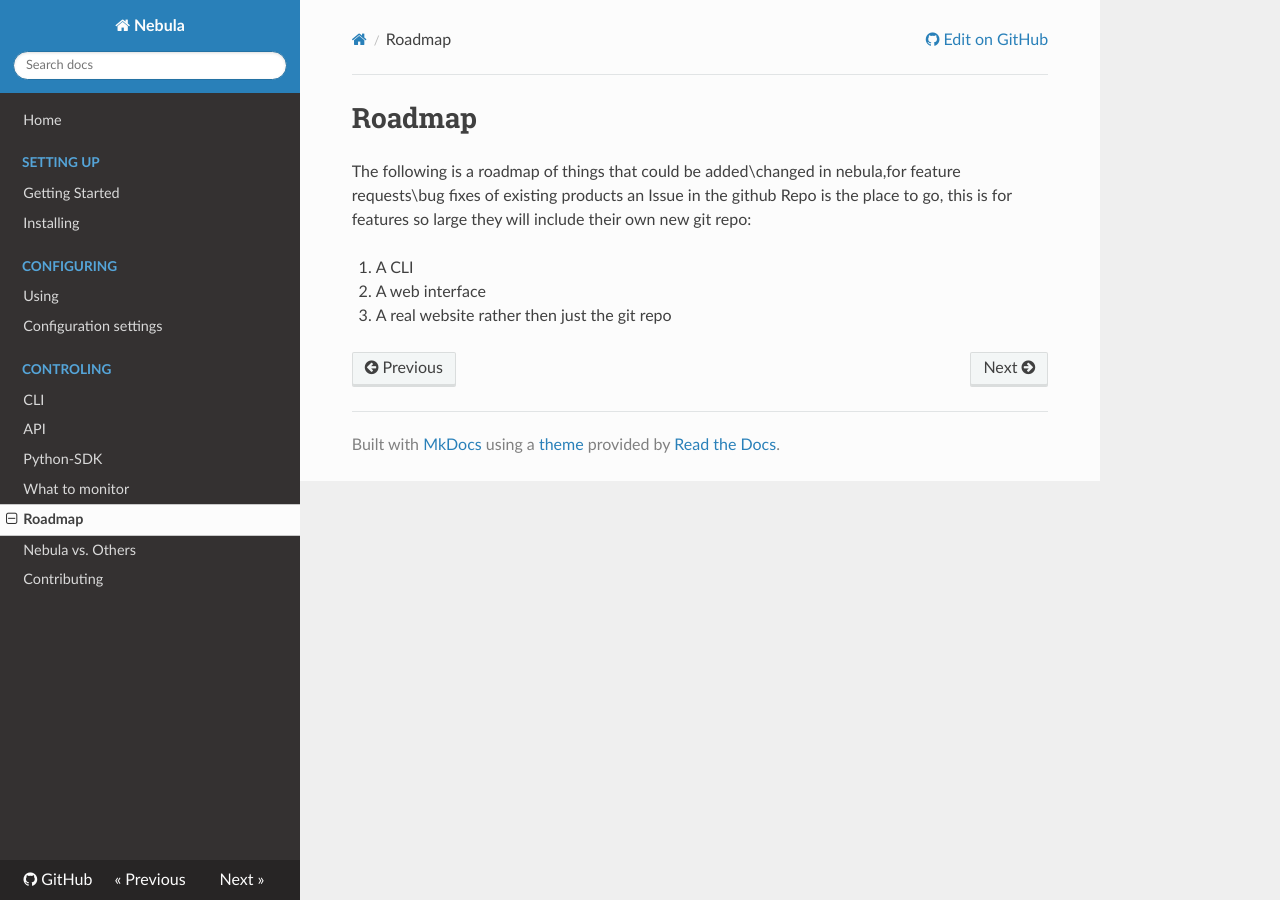
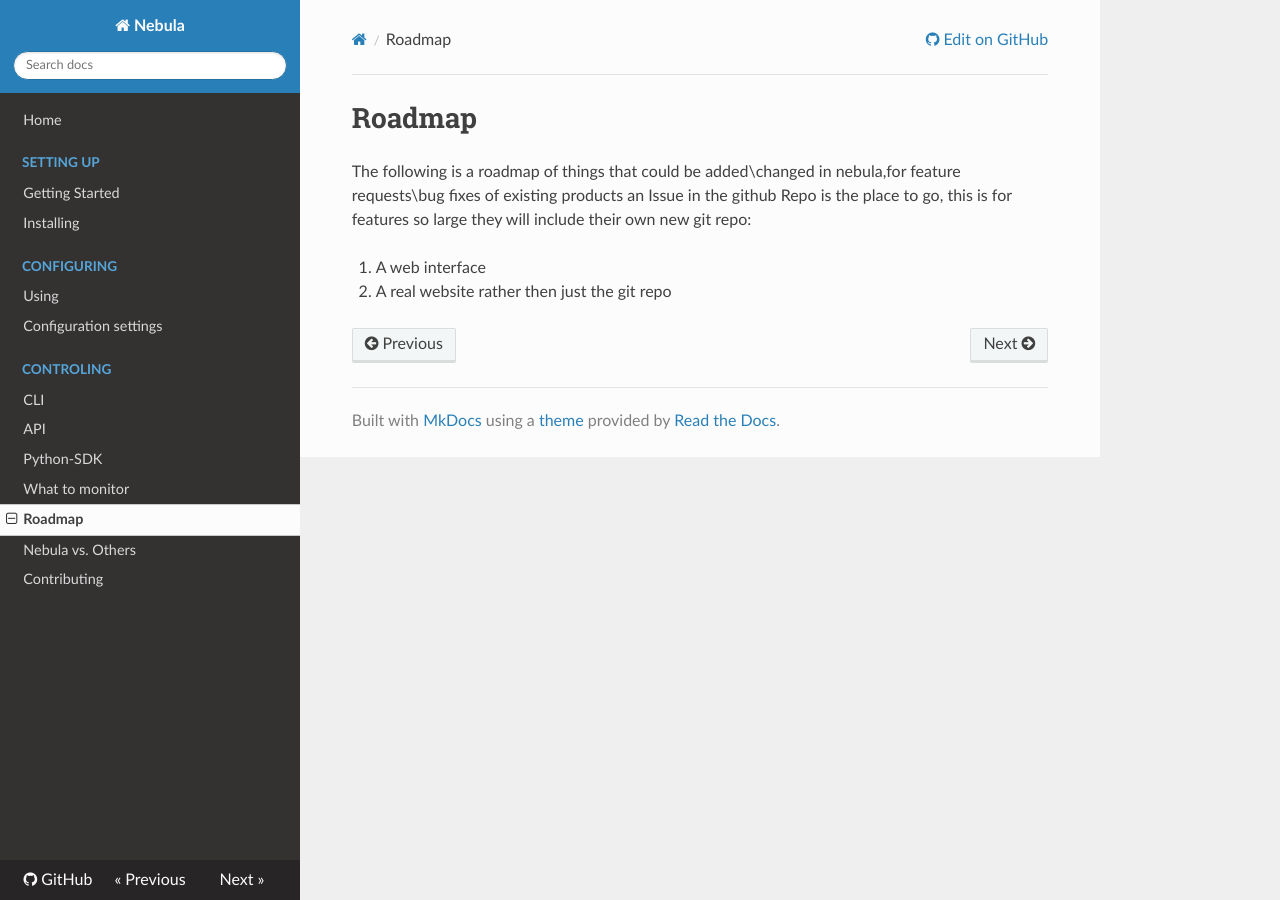
Before and after one commit to nebula-orchestrator/docs, an MkDocs documentation site: the page built from docs/roadmap.md, in a window 1280 px wide. Built offline with MkDocs 1.6.1, drawn with Linux system fonts in a browser that asks for light colours; nearby versions of some CDN libraries; old or Windows-style settings are respelled for this version of MkDocs.

Commit message:
cli is done so taking out of wishlist

```diff
--- a/docs/roadmap.md
+++ b/docs/roadmap.md
@@ -2,6 +2,5 @@
 
 The following is a roadmap of things that could be added\changed in nebula,for feature requests\bug fixes of existing products an Issue in the github Repo is the place to go, this is for features so large they will include their own new git repo:
 
-1. A CLI
-2. A web interface
-3. A real website rather then just the git repo
+1. A web interface
+2. A real website rather then just the git repo
```
